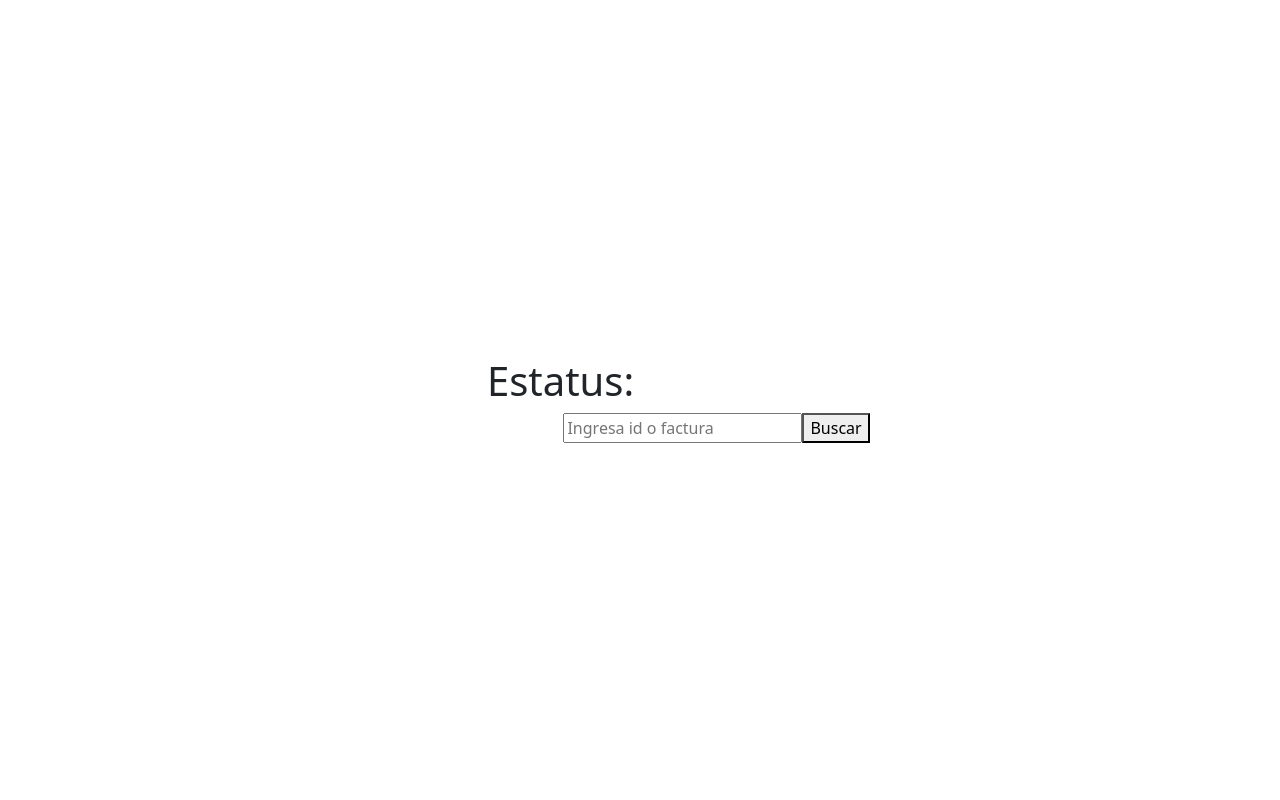
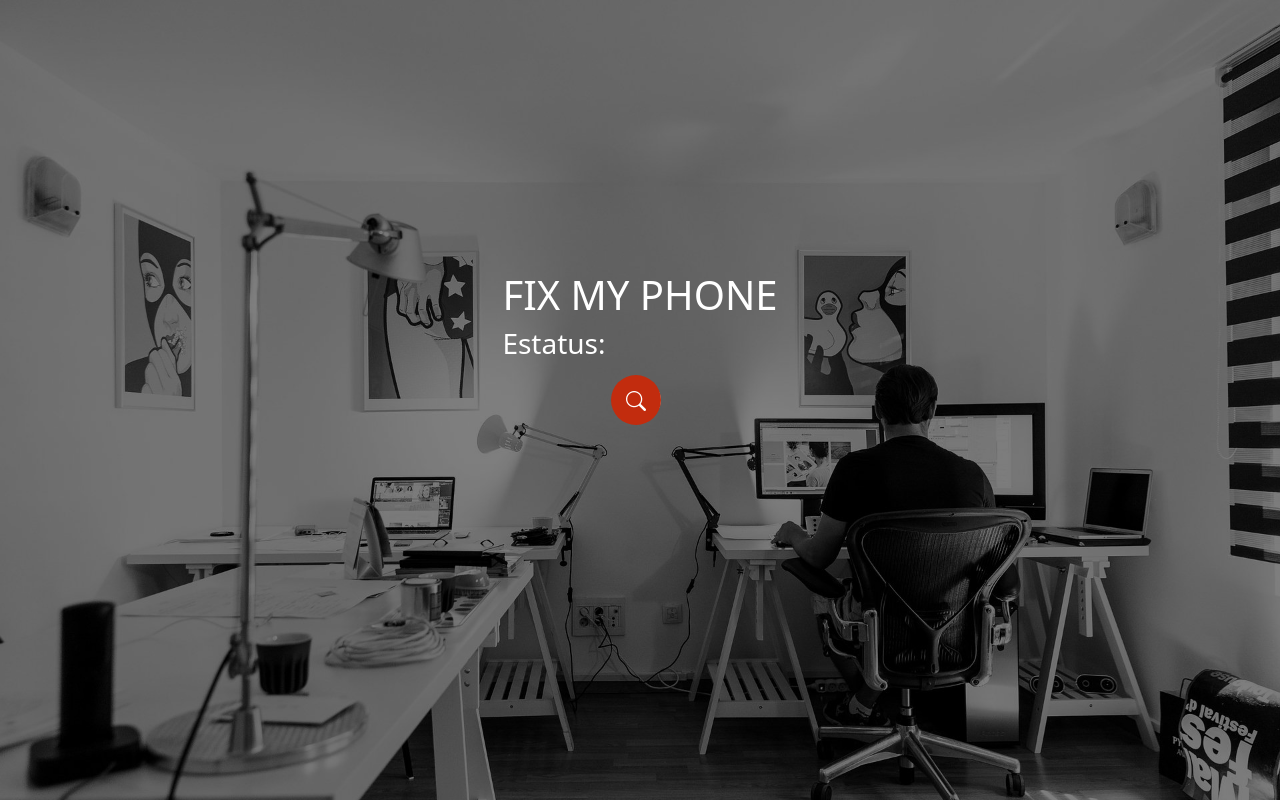
Before and after one commit to escorpion16/app-tesis, a React (Create React App) app: page / in a window 1280 px wide. Built offline with nearby package versions, Linux system fonts and the light colour scheme.

Commit message:
se dio estilos css en index.module.css

```diff
--- a/public/index.html
+++ b/public/index.html
@@ -21,6 +21,10 @@
       work correctly both with client-side routing and a non-root public URL.
       Learn how to configure a non-root public URL by running `npm run build`.
     -->
+    <link
+      rel="stylesheet"
+      href="https://cdn.jsdelivr.net/npm/bootstrap-icons@1.8.1/font/bootstrap-icons.css"
+    />
     <title>Mi app</title>
   </head>
   <body>
--- a/src/pages/Index.js
+++ b/src/pages/Index.js
@@ -1,41 +1,42 @@
-import React from 'react';
-import getDeviceStatus from '../functions/getDeviceStatus';
+import React from "react";
+import getDeviceStatus from "../functions/getDeviceStatus";
+import styles from "../styles/index.module.css";
 
 function Index() {
-	const [inputValue, setInputValue] = React.useState('');
+  const [inputValue, setInputValue] = React.useState("");
   const [estatus, setEstatus] = React.useState(undefined);
   return (
-		<div
-			style={{
-				height: '100vh',
-				width: '100vw',
-				display: 'grid',
-				placeContent: 'center',
-			}}>
-			<h1>Estatus:</h1>
-			<div style={{ width: '50%', display: 'flex', margin: '0 auto' }}>
+    <div className={styles.searchWrapper}>
+      <div className={styles.title}>
+        <h1>FIX MY PHONE</h1>
+        <h3>Estatus:</h3>
+      </div>
+      <div className={styles.buttonSearch}>
         <input
           type="text"
-					placeholder="Ingresa id o factura"
+          placeholder="Ingresa cedula o factura"
           id="search-status"
           value={inputValue}
-					onChange={e => setInputValue(e.target.value)}
+          onChange={(e) => setInputValue(e.target.value)}
         />
-				<button onClick={() => getDeviceStatus(inputValue).then(setEstatus)}>
-					Buscar
+        <button
+          className={styles.btn}
+          onClick={() => getDeviceStatus(inputValue).then(setEstatus)}
+        >
+          <i className="bi bi-search"></i>
         </button>
       </div>
 
       {estatus === null && (
-				<p style={{ textAlign: 'center' }}>
+        <p className={styles.messageError}>
           No se encontró el dispositivo, pruebe con otra factura o id.
         </p>
       )}
       {(estatus !== null) & (estatus !== undefined) ? (
-				<p>
-					{' '}
-					El <strong>{estatus.equipo}</strong> de{' '}
-					<strong> {estatus.propietario}</strong> se encuentra la fase:{' '}
+        <p className={styles.message}>
+          {" "}
+          El dispositivo <strong>{estatus.equipo}</strong> de{" "}
+          <strong> {estatus.propietario}</strong>, se encuentra en la fase:{" "}
           <strong>{estatus.estado}</strong>
         </p>
       ) : null}
--- /dev/null
+++ b/src/styles/index.module.css
@@ -0,0 +1,78 @@
+.searchWrapper {
+  position: relative;
+  display: flex;
+  flex-direction: column;
+  justify-content: center;
+  align-items: center;
+  width: 100vw;
+  height: 100vh;
+  background-image: url("../images/wallpaper_1.jpg");
+  background-repeat: no-repeat;
+  background-size: cover;
+}
+
+.searchWrapper::before {
+  position: absolute;
+  content: "";
+  top: 0;
+  left: 0;
+  bottom: 0;
+  right: 0;
+  background: rgba(0, 0, 0, 0.5);
+}
+
+.title {
+  margin-bottom: 10rem;
+  color: #fff;
+  z-index: 1;
+}
+
+.buttonSearch {
+  position: absolute;
+}
+
+.buttonSearch input {
+  width: 0px;
+  height: 40px;
+  padding: 0 20px;
+  font-size: 18px;
+  color: #000;
+  outline: none;
+  border: 1px solid silver;
+  border-radius: 30px;
+  transition: all 0.7s ease;
+}
+
+.buttonSearch .btn {
+  position: absolute;
+  top: -5px;
+  right: 0;
+  background: #c22c0e;
+  width: 50px;
+  height: 50px;
+  line-height: 50px;
+  text-align: center;
+  color: #fff;
+  font-size: 20px;
+  border-radius: 50%;
+  cursor: pointer;
+  border: none;
+}
+
+.buttonSearch:hover input {
+  width: 300px;
+}
+
+.buttonSearch input:focus {
+  width: 300px;
+}
+
+.message,
+.messageError {
+  font-size: larger;
+  color: #fff;
+  z-index: 1;
+  width: 50vw;
+  margin-top: 2rem;
+  text-align: center;
+}
```
Also changed, not shown: src/images/wallpaper_1.jpg (added). Lines whose indentation alone changed are shown as unchanged.
